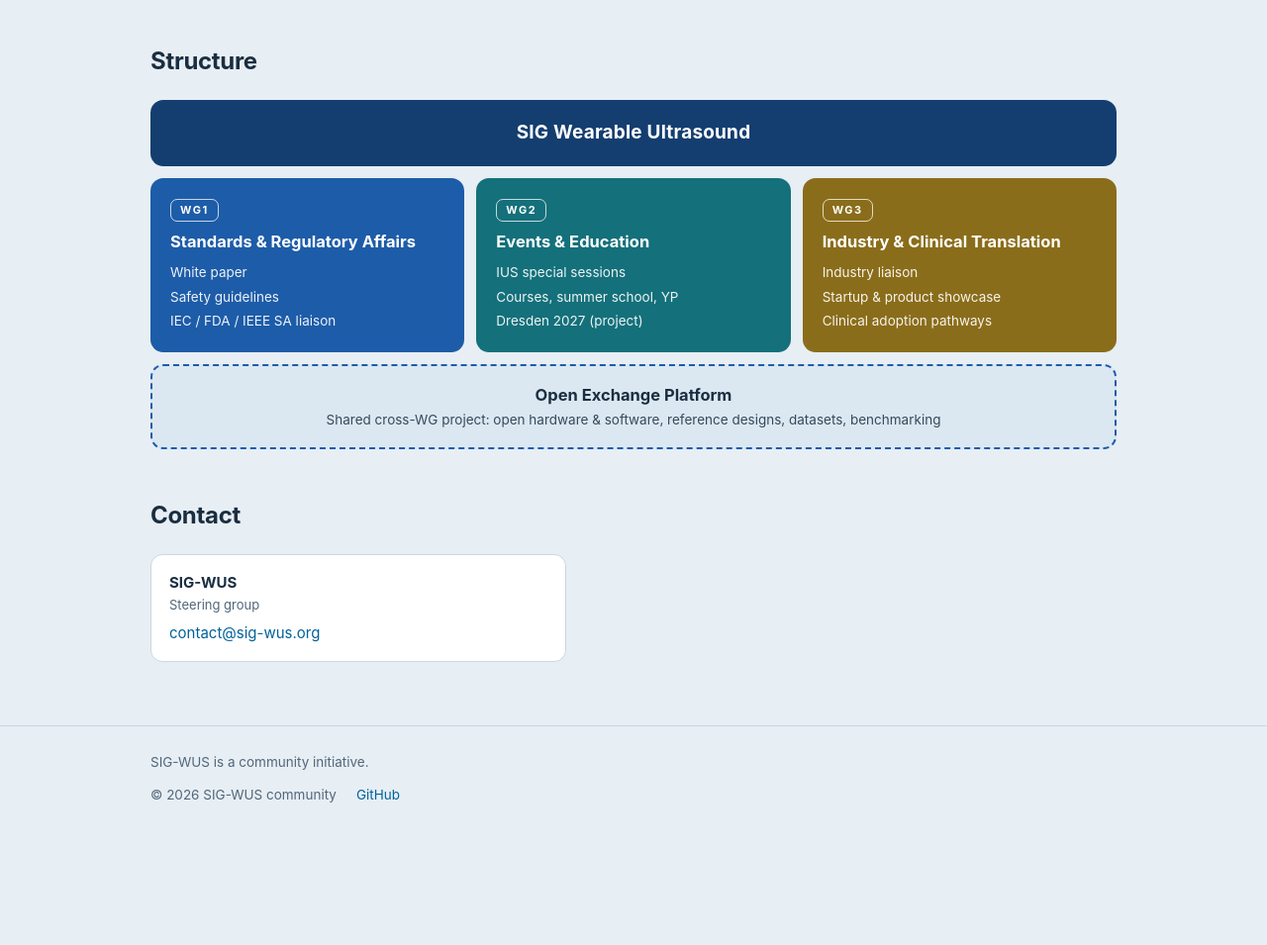
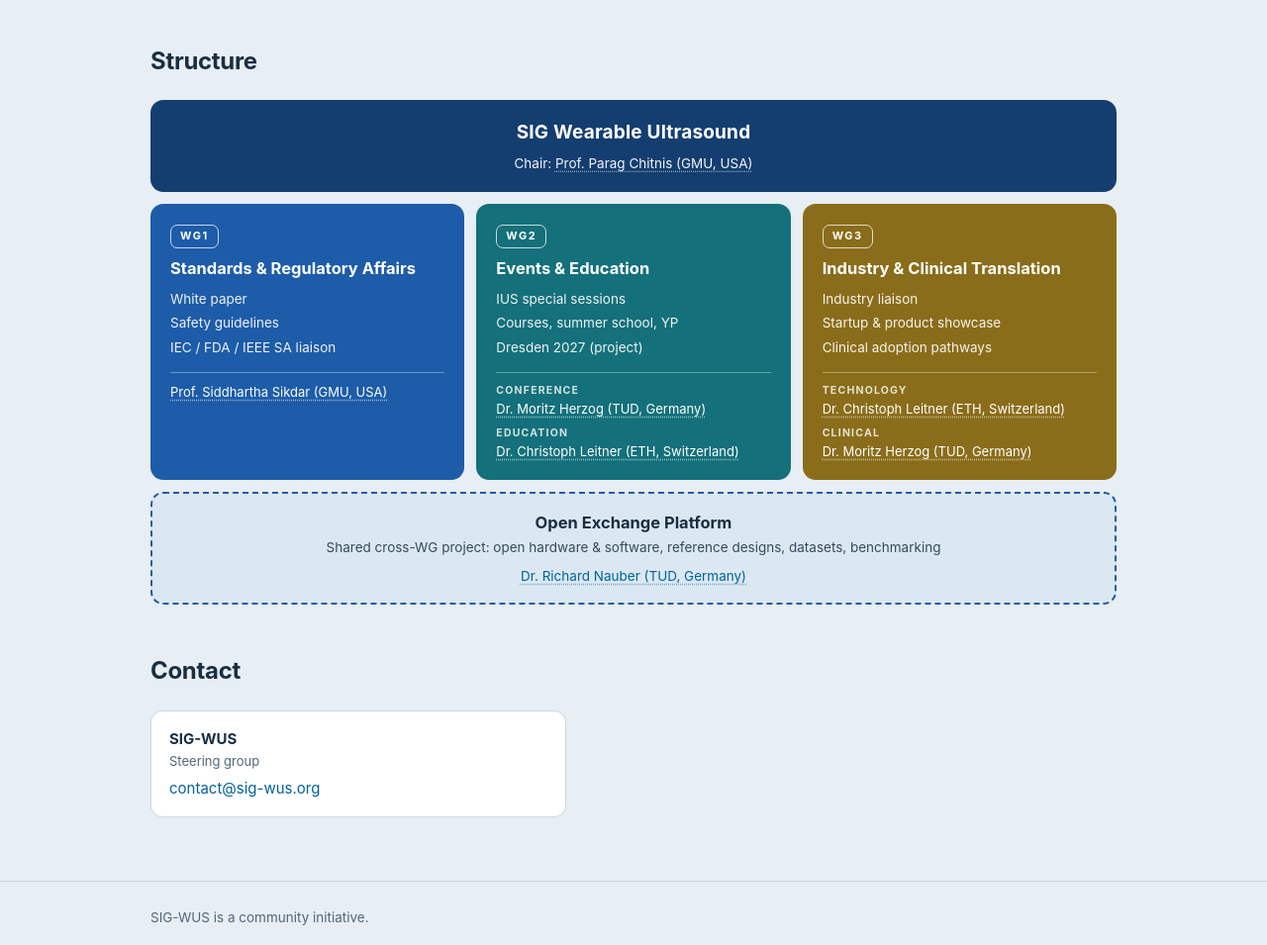
Before and after one commit to sig-wus/sig-wus.github.io, a plain HTML site: page index.html in a window 1280 px wide. Shown: the part 1154-2109 px from the top of the page at 99% size. Before the commit the page ends 2009 px from the top, so only its background shows below. Drawn offline with Linux system fonts and the light colour scheme.

Commit message:
personalised sig-wus

```diff
--- a/index.html
+++ b/index.html
@@ -74,6 +74,7 @@
   .org { display: flex; flex-direction: column; gap: 12px; }
   .gov { background: #143E70; color: #FFFFFF; border-radius: 13px; padding: 18px 24px; text-align: center; }
   .gov-title { font-size: 19px; font-weight: 700; letter-spacing: 0.2px; }
+  .gov-chair { margin-top: 5px; font-size: 13.5px; opacity: 0.95; }
   .wgs { display: grid; grid-template-columns: repeat(3, 1fr); gap: 12px; }
   @media (max-width: 760px) { .wgs { grid-template-columns: 1fr; } }
   .wg { border-radius: 13px; padding: 18px 20px; color: #FFFFFF; }
@@ -84,9 +85,17 @@
   .wg-title { font-size: 16.5px; font-weight: 700; line-height: 1.3; margin-bottom: 8px; }
   .wg ul { margin: 0; padding: 0; list-style: none; font-size: 13.5px; opacity: 0.92; }
   .wg li { padding: 1.5px 0; }
+  .leads { margin-top: 12px; padding-top: 10px; border-top: 1px solid rgba(255,255,255,0.35); font-size: 13px; line-height: 1.5; }
+  .leads > div { margin-bottom: 7px; }
+  .leads > div:last-child { margin-bottom: 0; }
+  .leads .scope { display: block; font-size: 10.5px; font-weight: 700; letter-spacing: 1.2px; text-transform: uppercase; opacity: 0.8; margin-bottom: 1px; }
+  a.lead { color: inherit; white-space: nowrap; text-decoration: underline; text-decoration-style: dotted; text-underline-offset: 3px; text-decoration-color: rgba(255,255,255,0.55); }
+  a.lead:hover, a.lead:focus-visible { text-decoration-style: solid; text-decoration-color: currentColor; }
   .platform { border: 2.5px dashed var(--platform-line); background: var(--platform-bg); color: var(--platform-ink); border-radius: 13px; padding: 16px 24px; text-align: center; }
   .platform-title { font-size: 16.5px; font-weight: 700; }
   .platform-sub { font-size: 13.5px; opacity: 0.85; margin-top: 2px; }
+  .platform-lead { margin-top: 7px; font-size: 13.5px; }
+  .platform-lead a.lead { text-decoration-color: rgba(0, 98, 155, 0.5); color: var(--accent); }
 
   .news { list-style: none; margin: 0; padding: 0; display: flex; flex-direction: column; }
   .news li { display: grid; grid-template-columns: 130px 1fr; gap: 18px; padding: 16px 0; border-top: 1px solid var(--line); }
@@ -246,6 +255,7 @@
     <div class="org">
       <div class="gov">
         <div class="gov-title">SIG Wearable Ultrasound</div>
+        <div class="gov-chair">Chair: <a class="lead" href="mailto:pchitnis@gmu.edu">Prof. Parag Chitnis (GMU, USA)</a></div>
       </div>
       <div class="wgs">
         <div class="wg wg1">
@@ -256,6 +266,9 @@
             <li>Safety guidelines</li>
             <li>IEC / FDA / IEEE SA liaison</li>
           </ul>
+          <div class="leads">
+            <a class="lead" href="mailto:ssikdar@gmu.edu">Prof. Siddhartha Sikdar (GMU, USA)</a>
+          </div>
         </div>
         <div class="wg wg2">
           <span class="wg-tag">WG2</span>
@@ -265,6 +278,10 @@
             <li>Courses, summer school, YP</li>
             <li>Dresden 2027 (project)</li>
           </ul>
+          <div class="leads">
+            <div><span class="scope">Conference</span> <a class="lead" href="mailto:moritz.herzog@tu-dresden.de">Dr. Moritz Herzog (TUD, Germany)</a></div>
+            <div><span class="scope">Education</span> <a class="lead" href="mailto:christoph.leitner@iis.ee.ethz.ch">Dr. Christoph Leitner (ETH, Switzerland)</a></div>
+          </div>
         </div>
         <div class="wg wg3">
           <span class="wg-tag">WG3</span>
@@ -274,11 +291,16 @@
             <li>Startup &amp; product showcase</li>
             <li>Clinical adoption pathways</li>
           </ul>
+          <div class="leads">
+            <div><span class="scope">Technology</span> <a class="lead" href="mailto:christoph.leitner@iis.ee.ethz.ch">Dr. Christoph Leitner (ETH, Switzerland)</a></div>
+            <div><span class="scope">Clinical</span> <a class="lead" href="mailto:moritz.herzog@tu-dresden.de">Dr. Moritz Herzog (TUD, Germany)</a></div>
+          </div>
         </div>
       </div>
       <div class="platform">
         <div class="platform-title">Open Exchange Platform</div>
         <div class="platform-sub">Shared cross-WG project: open hardware &amp; software, reference designs, datasets, benchmarking</div>
+        <div class="platform-lead"><a class="lead" href="mailto:richard.nauber@tu-dresden.de">Dr. Richard Nauber (TUD, Germany)</a></div>
       </div>
     </div>
   </section>
```
